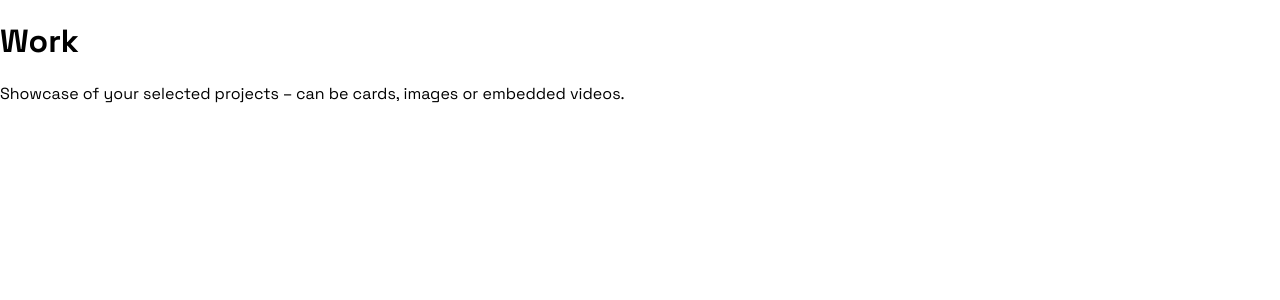
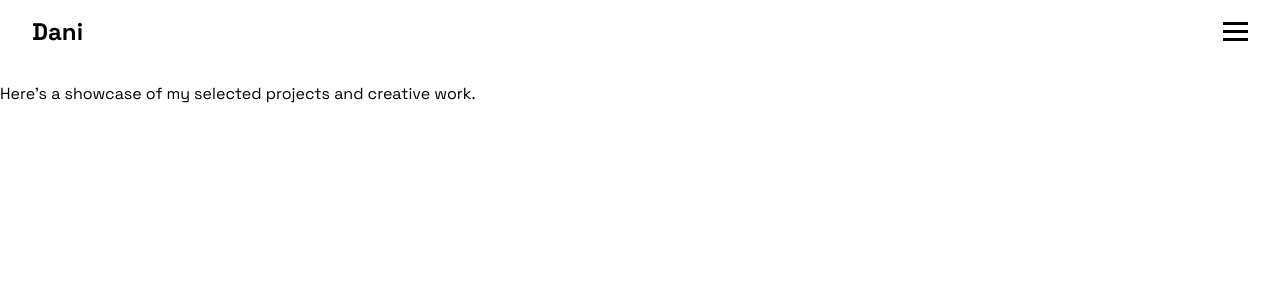
Before and after one commit to inbetweened/portfolio, a Next.js app: page /work in a window 1280 px wide. Shown: the top 300 px of the page. Built offline with nearby package versions, Linux system fonts and the light colour scheme.

Commit message:
Update work.jsx

```diff
--- a/pages/work.jsx
+++ b/pages/work.jsx
@@ -1,10 +1,13 @@
+import Navbar from '@/components/Navbar';
+
 export default function Work() {
   return (
-    <div className="p-10">
-      <h1 className="text-3xl font-bold mb-4">Work</h1>
-      <p>
-        Showcase of your selected projects – can be cards, images or embedded videos.
-      </p>
+    <div className="min-h-screen bg-white text-black font-sans">
+      <Navbar />
+      <main className="p-6 pt-24 text-center">
+        <h1 className="text-4xl font-bold mb-4">Work</h1>
+        <p>Here’s a showcase of my selected projects and creative work.</p>
+      </main>
     </div>
   );
 }
```
